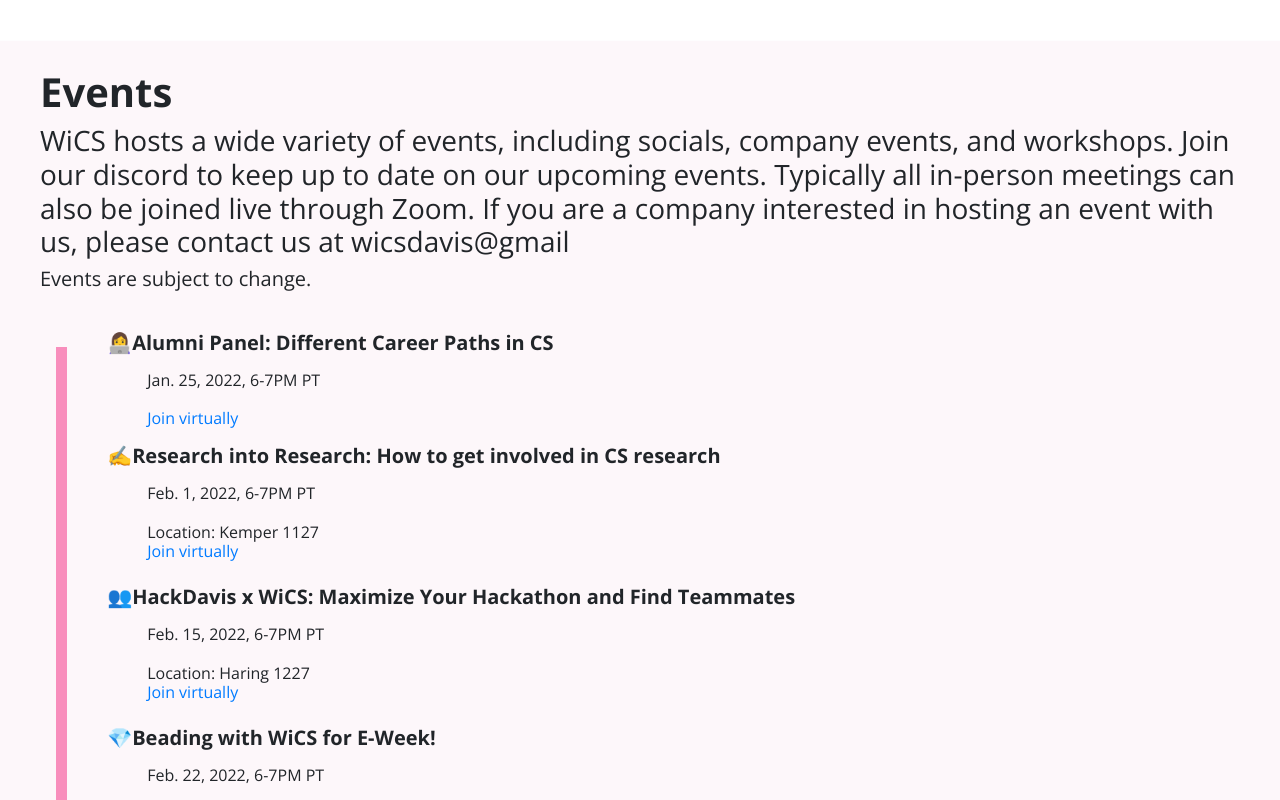
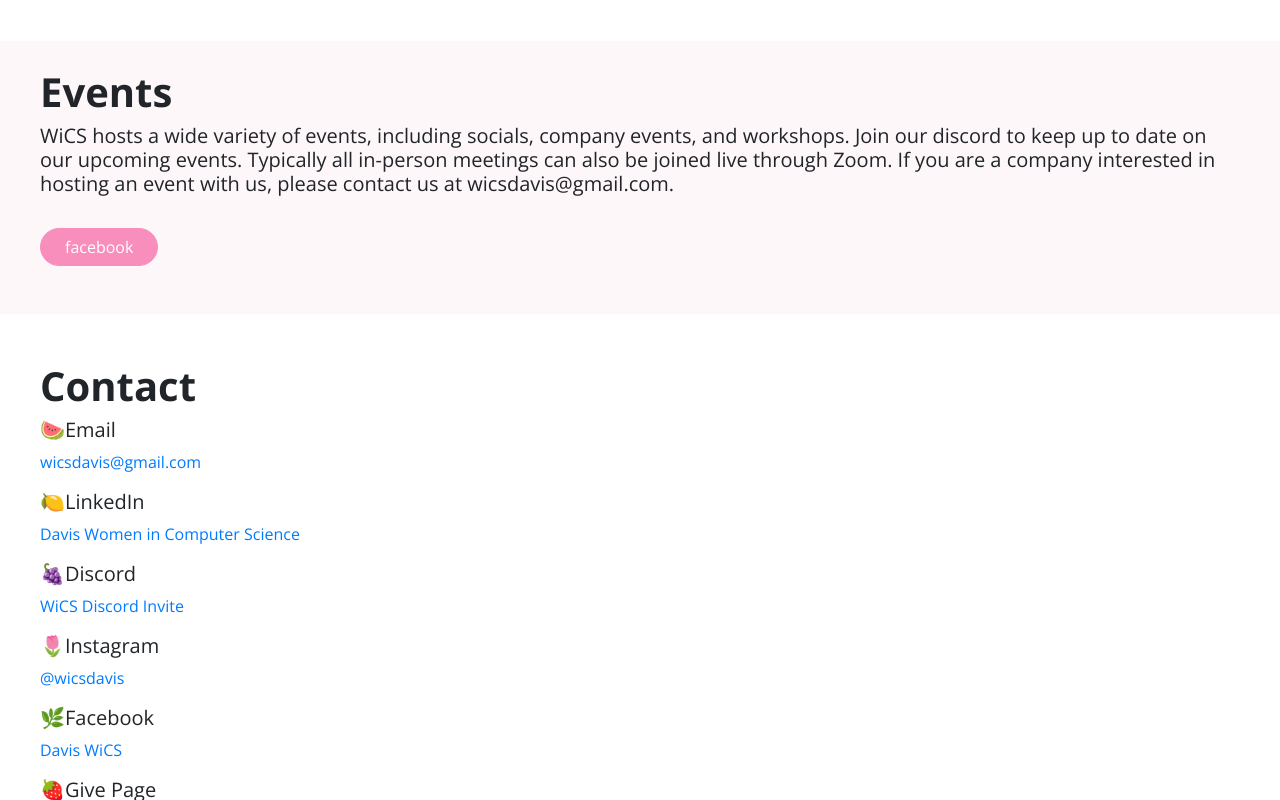
Before and after one commit to daviswics/daviswics.github.io, a React (Create React App) app: page / in a window 1280 px wide. Shown: the part 2040-2840 px from the top of the page. Built offline with nearby package versions, Linux system fonts and the light colour scheme.

Commit message:
Description event

```diff
--- a/src/components/events/Events.js
+++ b/src/components/events/Events.js
@@ -12,15 +12,15 @@
     >
       <Fade left className="event-header mt-5">
         <h1 id="main-heading">Events</h1>
-        <h3 id="sub-heading">
-        WiCS hosts a wide variety of events, including socials, company events, and workshops. Join our discord to keep up to date on our upcoming events. Typically all in-person meetings can also be joined live through Zoom. If you are a company interested in hosting an event with us, please contact us at wicsdavis@gmail
-        </h3>
+        <h5 id="sub-heading">
+        WiCS hosts a wide variety of events, including socials, company events, and workshops. Join our discord to keep up to date on our upcoming events. Typically all in-person meetings can also be joined live through Zoom. If you are a company interested in hosting an event with us, please contact us at wicsdavis@gmail.com.
+        </h5>
 
-        <h5 id="sub-heading">
+        {/* <h5 id="sub-heading">
           Events are subject to change.
-        </h5>
+        </h5> */}
       </Fade>
-      <br />
+      {/* <br />
       <div className="events-body d-flex">
         <div className="events-bar"></div>
         <Fade top cascade duration={1000} distance="140%">
@@ -52,7 +52,7 @@
         </div>
         </Fade>
       </div>
-      <br />
+      <br /> */}
       <br />
       <div className="d-flex" id="section-button">
         <a href="https://www.facebook.com/DavisWICS/">
```
Also changed, not shown: 1 other file (tests, documents, lock files or other folders).
